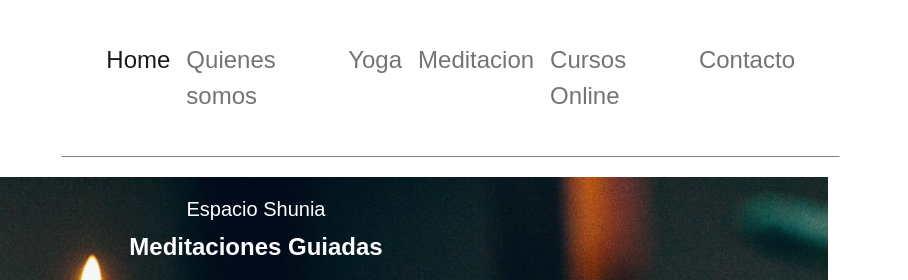
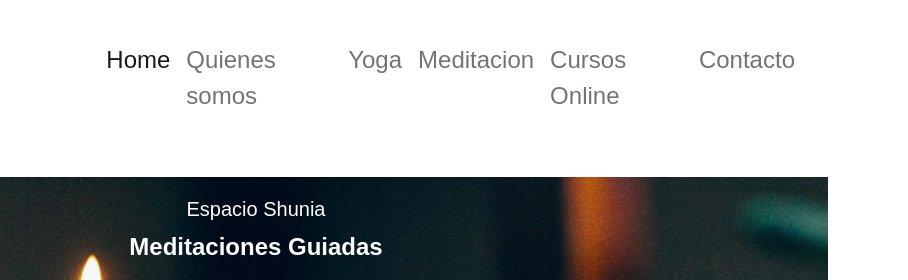
Before and after one commit to manucorreche/proyectofinal, a website: page index.html in a window 1280 px wide. Shown: the top 280 px of the page, 372-1280 px from the left. Drawn offline with nearby package versions, Linux system fonts and the light colour scheme; a web font is replaced by a local one.

Commit message:
ultimos cambios gonzalo

```diff
--- a/scss/_generales.scss
+++ b/scss/_generales.scss
@@ -113,3 +113,7 @@ $gris: rgb(124, 110, 110);
         margin-bottom: 15px;
         align-items: center;
     }
+
+    .tope{
+        border-bottom:lightgray solid 2px;
+       }
--- a/scss/_nav.scss
+++ b/scss/_nav.scss
@@ -4,7 +4,7 @@ nav{
     background-color: transparent;
     font-family: $font-titulo;
     border-top-color: transparent ;
-    border-bottom-color: grey   ;
+    border-bottom-color: transparent;
     border-left-color: transparent;
     border-right-color: transparent;
     border-style:solid;
```
Also changed, not shown: css/style.css.
